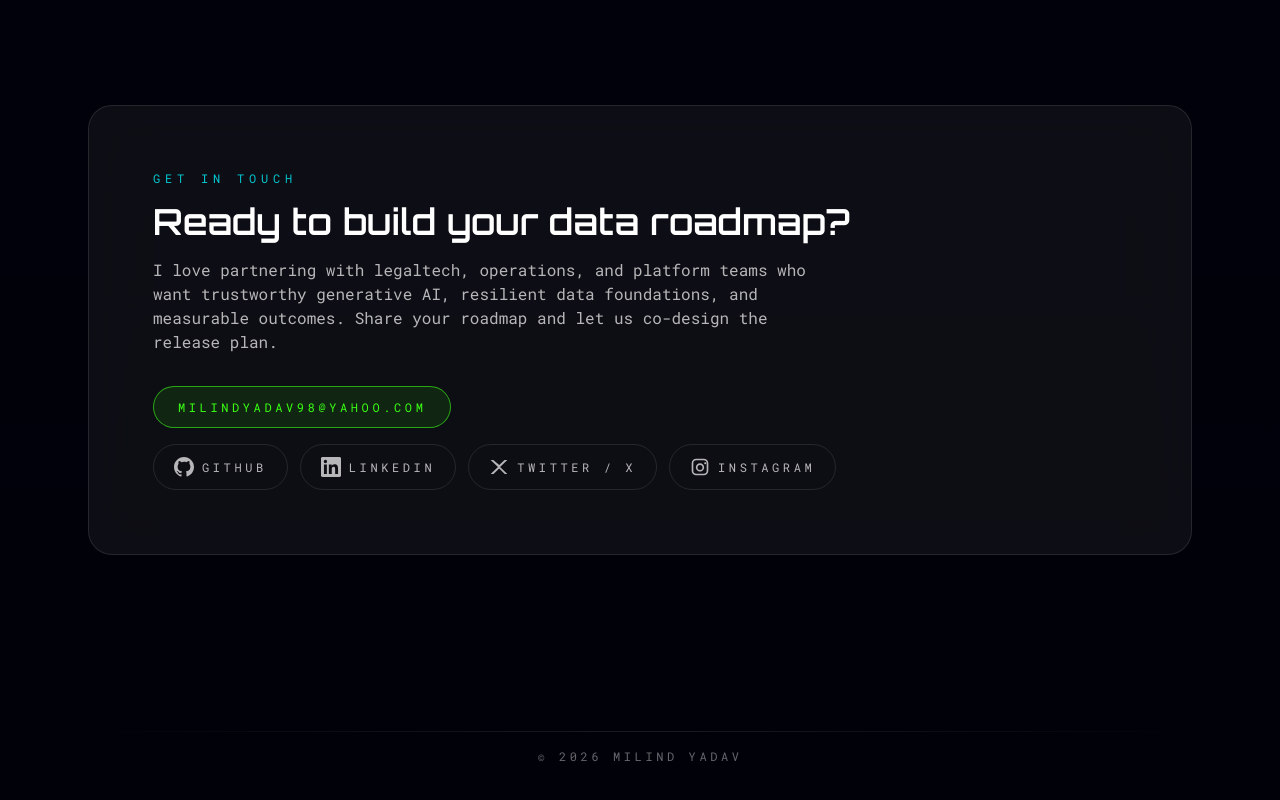
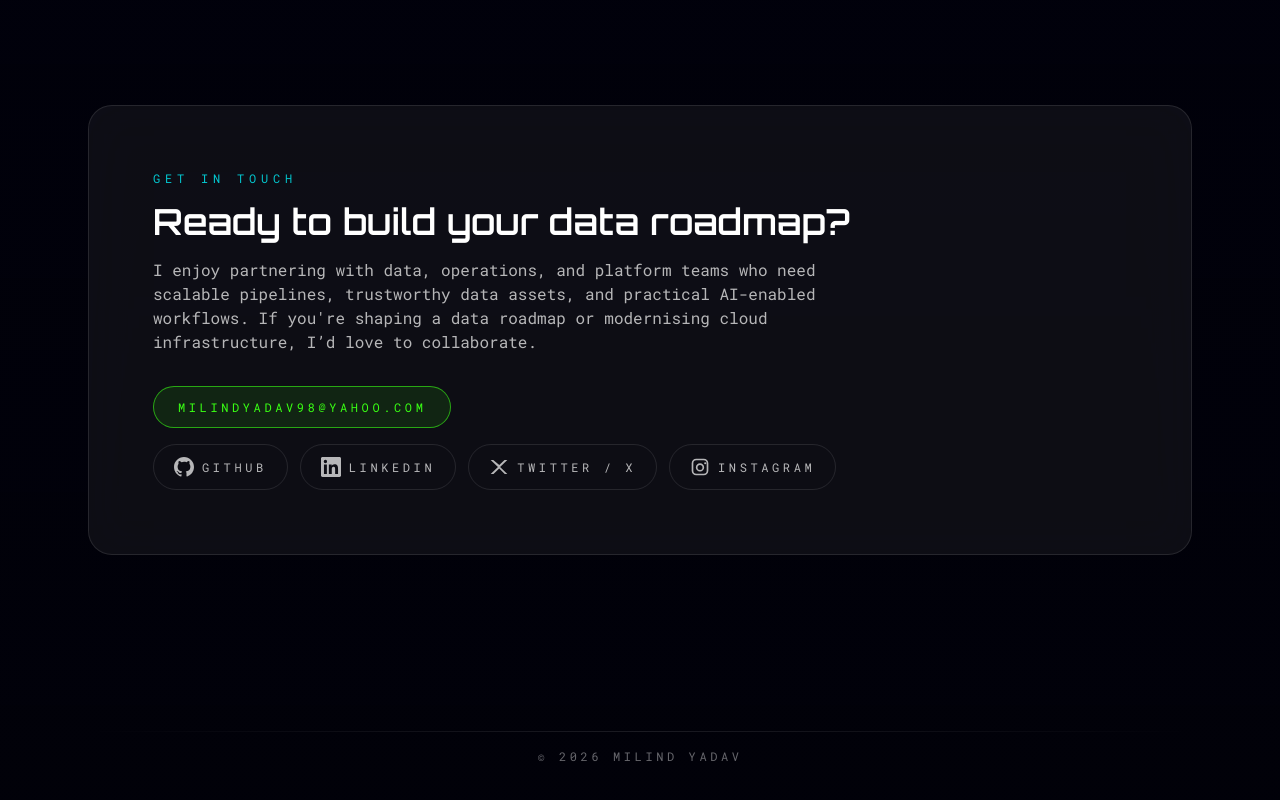
Before and after one commit to millind-yadav/millind-yadav.github.io, a React (Vite) app: page / in a window 1280 px wide. Shown: the part 4968-5768 px from the top of the page. Built offline with nearby package versions, Linux system fonts and the light colour scheme.

Commit message:
Update App.jsx

```diff
--- a/src/App.jsx
+++ b/src/App.jsx
@@ -1023,7 +1023,7 @@ const App = () => {
                 Ready to build your data roadmap?
               </h2>
               <p className="mt-4 max-w-2xl text-sm leading-relaxed text-white/70 md:text-base">
-                I love partnering with legaltech, operations, and platform teams who want trustworthy generative AI, resilient data foundations, and measurable outcomes. Share your roadmap and let us co-design the release plan.
+                I enjoy partnering with data, operations, and platform teams who need scalable pipelines, trustworthy data assets, and practical AI-enabled workflows. If you're shaping a data roadmap or modernising cloud infrastructure, I’d love to collaborate.
               </p>
               <div className="mt-8 flex flex-wrap items-center gap-4">
                 <button
```
